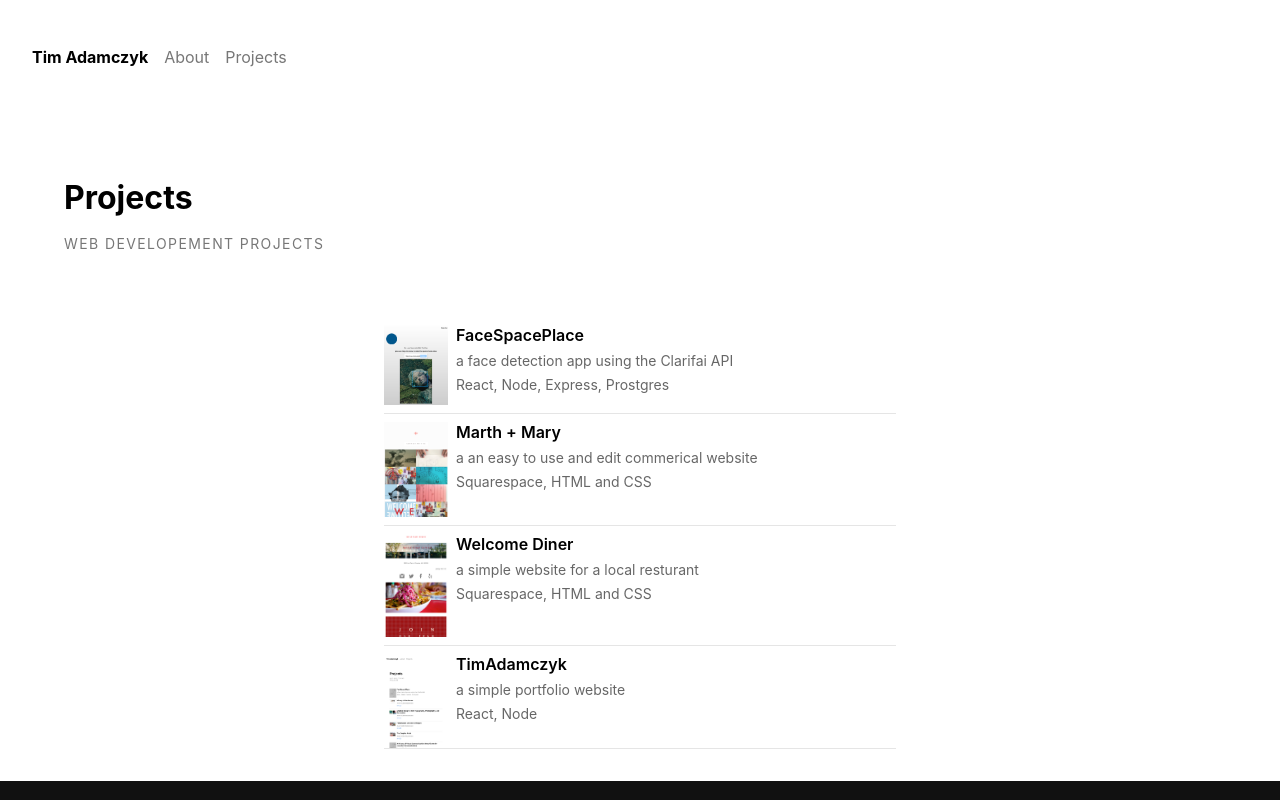
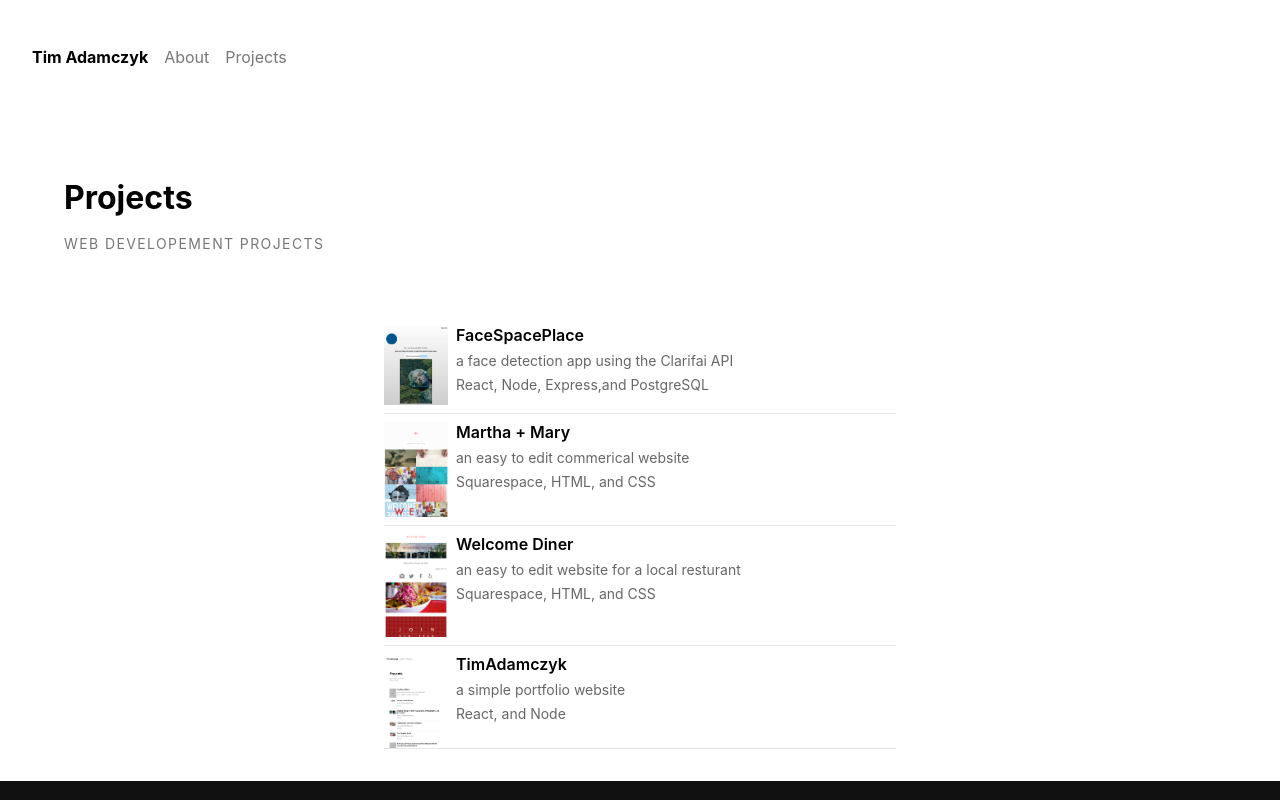
Before and after one commit to timadamczyk/portfolio, a React (Create React App) app: page / in a window 1280 px wide. Shown: the top 800 px of the page. Built offline with nearby package versions, Linux system fonts and the light colour scheme.

Commit message:
portfolio edits

```diff
--- a/src/components/Projects/Projects.js
+++ b/src/components/Projects/Projects.js
@@ -25,7 +25,7 @@
       <div className="dtc v-top pl2">
         <h1 className="f6 f5-ns fw6 lh-title black mv0">FaceSpacePlace</h1>
         <h2 className="f6 fw4 mt2 mb0 black-60">a face detection app using the Clarifai API</h2>
-        <h2 className="f6 fw4 mt2 mb0 black-60">React, Node, Express, Prostgres</h2>
+        <h2 className="f6 fw4 mt2 mb0 black-60">React, Node, Express,and PostgreSQL</h2>
 
       </div>
     </a>
@@ -36,9 +36,9 @@
         <img src={mandm} className="db w-100"/>
       </div>
       <div className="dtc v-top pl2">
-      <h1 className="f6 f5-ns fw6 lh-title black mv0">Marth + Mary</h1>
-      <h2 className="f6 fw4 mt2 mb0 black-60">a an easy to use and edit commerical website</h2>
-      <h2 className="f6 fw4 mt2 mb0 black-60">Squarespace, HTML and CSS</h2>
+      <h1 className="f6 f5-ns fw6 lh-title black mv0">Martha + Mary</h1>
+      <h2 className="f6 fw4 mt2 mb0 black-60">an easy to edit commerical website</h2>
+      <h2 className="f6 fw4 mt2 mb0 black-60">Squarespace, HTML, and CSS</h2>
 
     </div>
     </a>
@@ -50,8 +50,8 @@
       </div>
       <div className="dtc v-top pl2">
         <h1 className="f6 f5-ns fw6 lh-title black mv0">Welcome Diner</h1>
-        <h2 className="f6 fw4 mt2 mb0 black-60">a simple website for a local resturant</h2>
-        <h2 className="f6 fw4 mt2 mb0 black-60">Squarespace, HTML and CSS</h2>
+        <h2 className="f6 fw4 mt2 mb0 black-60">an easy to edit website for a local resturant</h2>
+        <h2 className="f6 fw4 mt2 mb0 black-60">Squarespace, HTML, and CSS</h2>
 
       </div>
     </a>
@@ -64,7 +64,7 @@
       <div className="dtc v-top pl2">
       <h1 className="f6 f5-ns fw6 lh-title black mv0">TimAdamczyk</h1>
       <h2 className="f6 fw4 mt2 mb0 black-60">a simple portfolio website</h2>
-      <h2 className="f6 fw4 mt2 mb0 black-60">React, Node</h2>
+      <h2 className="f6 fw4 mt2 mb0 black-60">React, and Node</h2>
 
     </div>
     </a>
```
